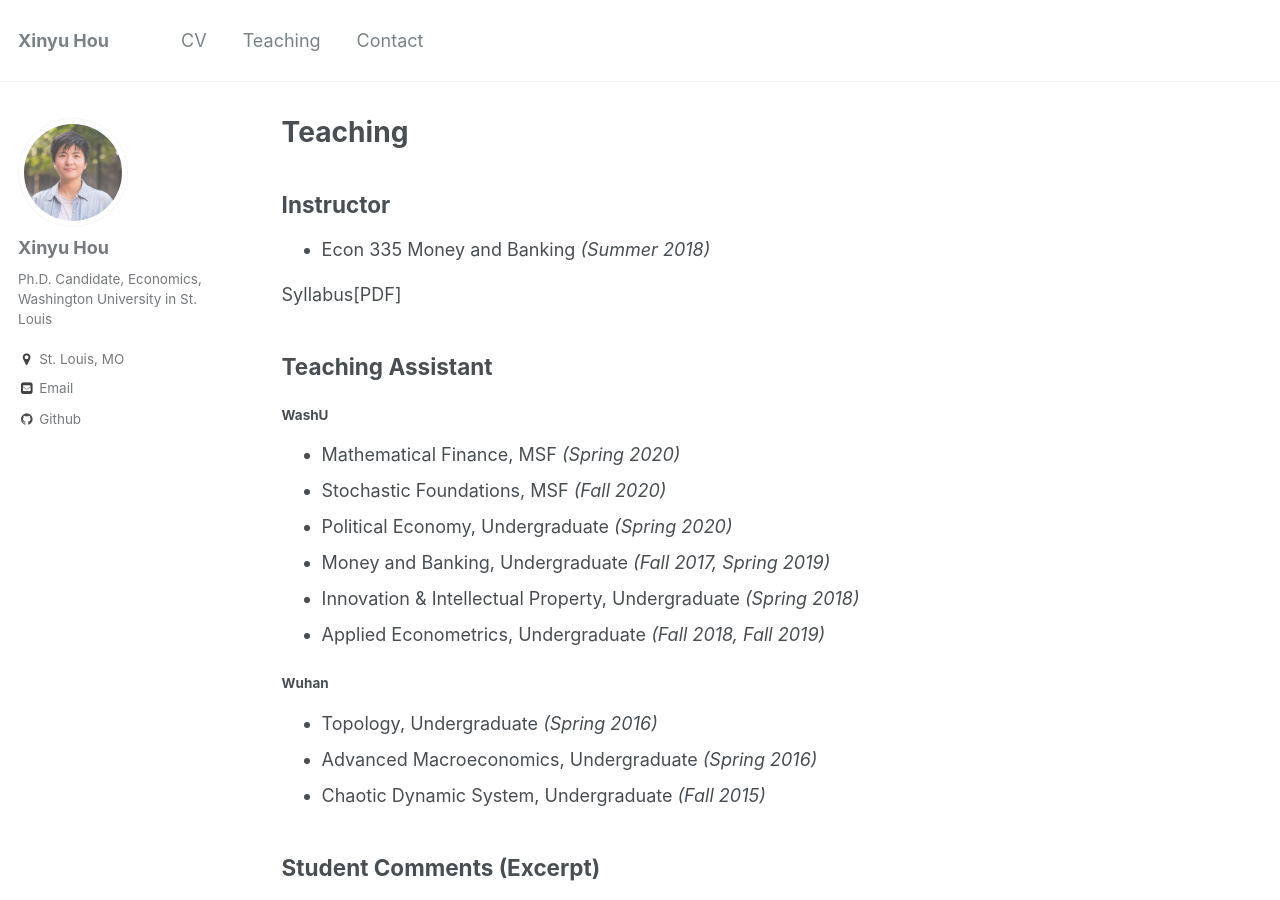
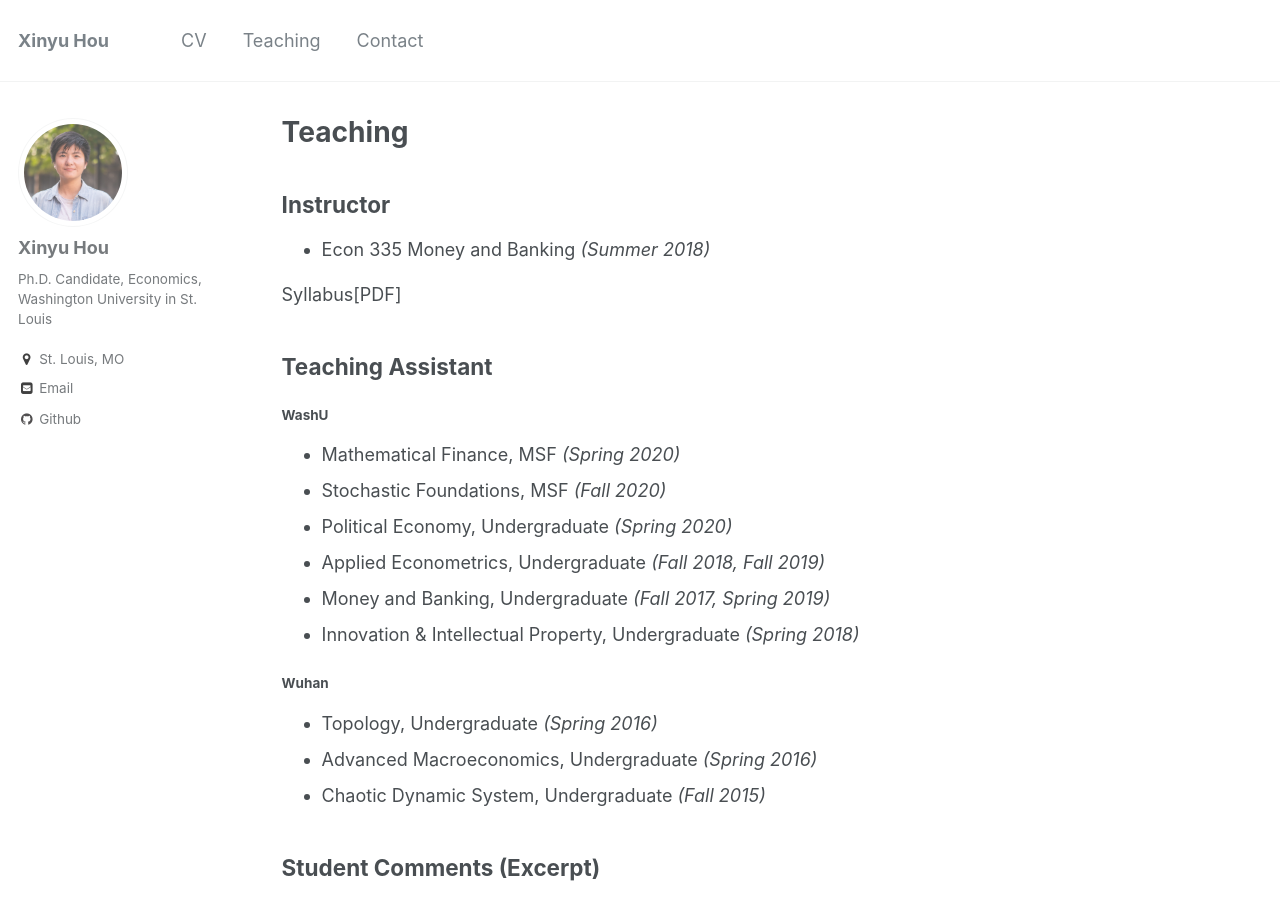
Before and after one commit to xinyuhou94/xinyuhou94.github.io, a Jekyll site: the page built from _pages/teaching.md, in a window 1280 px wide and 900 px high. Built offline with Jekyll 4.4.1, drawn with Linux system fonts in a browser that asks for light colours.

```diff
--- a/_pages/teaching.md
+++ b/_pages/teaching.md
@@ -18,9 +18,10 @@ author_profile: true
 * Mathematical Finance, MSF  _(Spring 2020)_
 * Stochastic Foundations, MSF     _(Fall 2020)_
 * Political Economy, Undergraduate     _(Spring 2020)_
+* Applied Econometrics, Undergraduate     _(Fall 2018, Fall 2019)_
 * Money and Banking, Undergraduate     _(Fall 2017, Spring 2019)_
 * Innovation & Intellectual Property, Undergraduate    _(Spring 2018)_
-* Applied Econometrics, Undergraduate     _(Fall 2018, Fall 2019)_
+
 
 
 #### Wuhan
```
